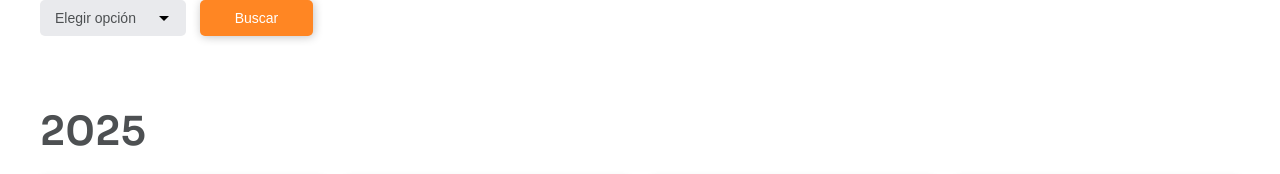
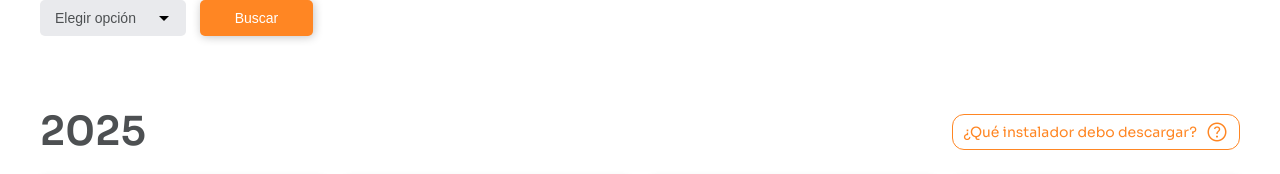
Before and after one commit to Microsip-Web/instaladores-page, a website built with Vite: page index.html in a window 1280 px wide. Shown: the top 174 px of the page. Built offline with nearby package versions, Linux system fonts and the light colour scheme.

Commit message:
Refactor appTest.js for improved readability and add question text for Pack2025; update index.html and style.css for new styles and structure

```diff
--- a/appTest.js
+++ b/appTest.js
@@ -1,11 +1,11 @@
-import { PackLegacy } from './packs/packLegacy';
-import { Pack2019 } from './packs/pack2019';
-import { Pack2020 } from './packs/pack2020';
-import { Pack2021 } from './packs/pack2021';
-import { Pack2022 } from './packs/pack2022';
-import { Pack2023 } from './packs/pack2023';
-import { Pack2024 } from './packs/pack2024';
-import { Pack2025 } from './packs/pack2025';
+import { PackLegacy } from "./packs/packLegacy";
+import { Pack2019 } from "./packs/pack2019";
+import { Pack2020 } from "./packs/pack2020";
+import { Pack2021 } from "./packs/pack2021";
+import { Pack2022 } from "./packs/pack2022";
+import { Pack2023 } from "./packs/pack2023";
+import { Pack2024 } from "./packs/pack2024";
+import { Pack2025 } from "./packs/pack2025";
 
 // paquetes
 const packs = {
@@ -19,8 +19,8 @@ const packs = {
   2025: Pack2025,
 };
 
-const packList = document.getElementById('content');
-const packYear = document.getElementById('pack-year');
+const packList = document.getElementById("content");
+const packYear = document.getElementById("pack-year");
 
 const displayPack = (pack) => {
   packList.innerHTML += `
@@ -44,10 +44,10 @@ const displayPack = (pack) => {
           <div class="pack-info">
             <p>Actualizado al ${
               pack.updated
-								? new Date(pack.updated).toLocaleDateString('es-ES', {
-										year: 'numeric',
-										month: 'short',
-										day: 'numeric',
+                ? new Date(pack.updated).toLocaleDateString("es-ES", {
+                    year: "numeric",
+                    month: "short",
+                    day: "numeric",
                   })
                 : pack.packYear
             } | ${pack.size}</p>
@@ -58,9 +58,43 @@ const displayPack = (pack) => {
   `;
 };
 
+// const displayPackContent = (pack) => {
+// 	packYear.innerHTML = `<h2>${pack[0].packYear}</h2>`;
+// 	packList.innerHTML = '';
+// 	pack.forEach((packItem) => {
+// 		if (packItem.frame) {
+// 			packList.innerHTML += `
+//         <div class="pack">
+//           <div class="pack-download-iframes">
+//             <iframe class="frametest" src=${packItem.frame} frameborder="0"></iframe>
+//           </div>
+//         </div>
+//       `;
+// 		} else {
+// 			displayPack(packItem);
+// 		}
+// 	});
+// };
 const displayPackContent = (pack) => {
-	packYear.innerHTML = `<h2>${pack[0].packYear}</h2>`;
-	packList.innerHTML = '';
+  // Check if the pack is Pack2025
+  const isPack2025 = pack === Pack2025;
+
+  // Conditionally add the question text only for Pack2025
+  packYear.innerHTML = isPack2025
+    ? `<div class="pack-year-container">
+         <h2>${pack[0].packYear}</h2>
+         <div class="question-text-container">
+          <a href="#faq" class="question-text">
+            ¿Qué instalador debo descargar?
+          </a>
+          <span class="material-symbols-outlined">
+             help
+          </span>
+         </div>
+       </div>`
+    : `<h2>${pack[0].packYear}</h2>`;
+
+  packList.innerHTML = "";
   pack.forEach((packItem) => {
     if (packItem.frame) {
       packList.innerHTML += `
@@ -77,12 +111,12 @@ const displayPackContent = (pack) => {
 };
 
 const getSelectedValue = () => {
-	const selectedValue = document.getElementById('menuSelector').value;
+  const selectedValue = document.getElementById("menuSelector").value;
   return selectedValue;
 };
 
-const btnBuscar = document.getElementById('btnBuscar');
-btnBuscar.addEventListener('click', () => {
+const btnBuscar = document.getElementById("btnBuscar");
+btnBuscar.addEventListener("click", () => {
   const value = getSelectedValue();
   const selectedPack = packs[value];
   displayPackContent(selectedPack);
--- a/index.html
+++ b/index.html
@@ -1,6 +1,5 @@
 <!DOCTYPE html>
 <html lang="en">
-
   <head>
     <meta charset="UTF-8" />
     <meta http-equiv="X-UA-Compatible" content="IE=edge" />
@@ -11,6 +10,18 @@
     <!-- script data and logic JS -->
     <script defer type="module" src="appTest.js"></script>
 
+    <link
+      rel="stylesheet"
+      href="https://fonts.googleapis.com/css2?family=Material+Symbols+Outlined:opsz,wght,FILL,GRAD@20..48,100..700,0..1,-50..200&icon_names=help"
+    />
+
+    <style>
+      .material-symbols-outlined {
+        font-variation-settings: "FILL" 0, "wght" 300, "GRAD" 0, "opsz" 24;
+        cursor: help;
+        color: inherit;
+      }
+    </style>
   </head>
 
   <body>
@@ -29,9 +40,7 @@
             <option value="2019">2019</option>
             <option value="Legado">Legado</option>
           </select>
-        <button class="search-btn" id="btnBuscar">
-          Buscar
-        </button>
+          <button class="search-btn" id="btnBuscar">Buscar</button>
         </div>
       </div>
 
@@ -40,5 +49,4 @@
       <div class="renderedContent" id="content"></div>
     </div>
   </body>
-
 </html>
--- a/packs/pack2025.js
+++ b/packs/pack2025.js
@@ -1,12 +1,4 @@
 export const Pack2025 = [
-  {
-    packYear: "2025",
-    packImg:
-      "https://uploads-ssl.webflow.com/62ebdd458759bdb749120f22/62fd1574a682a39ee3c7a2ff_Isotipo.png",
-    packTitle: "Microsip Completo",
-    frame:
-      "https://microsip.b-cdn.net/DescargasSoporte/Completo/2025-index-bunny.html",
-  },
   {
     packYear: "2025",
     packImg:
@@ -121,4 +113,12 @@ export const Pack2025 = [
     frame:
       "https://microsip.b-cdn.net/DescargasSoporte/SAAL/2025-index-bunny.html",
   },
+  {
+    packYear: "2025",
+    packImg:
+      "https://uploads-ssl.webflow.com/62ebdd458759bdb749120f22/62fd1574a682a39ee3c7a2ff_Isotipo.png",
+    packTitle: "Microsip Completo - Todos los Instaladores",
+    frame:
+      "https://microsip.b-cdn.net/DescargasSoporte/Completo/2025-index-bunny.html",
+  },
 ];
--- a/style.css
+++ b/style.css
@@ -434,6 +434,46 @@ iframe {
 	}
 }
 
+.question-text-container {
+	display: flex;
+	flex-direction: row;
+	align-items: center;
+	justify-content: center;
+	gap: 8px;
+  border-radius: 12px;
+  background-color: var(--whiteMS);
+  padding: 5px 10px;
+  cursor: pointer;
+  color: var(--orangeMS);
+  border: 1px solid var(--orangeMS);
+}
+
+.question-text-container:hover {
+	background-color: #ff862311;
+	color: var(--orangeMS);
+	transition: all 0.3s ease-in-out;
+}
+
+.question-text {
+	font-family: 'Sora', sans-serif;
+	margin-left: auto;
+	font-size: 14px;
+	font-weight: 400;
+  color: inherit;
+	text-decoration: none;
+}
+
+.pack-year-container {
+  display: flex;
+  flex-direction: row;
+  align-items: center;
+  justify-content: space-between;
+  @media screen and (max-width: 767px) {
+    flex-direction: column;
+    align-items: flex-start;
+  }
+}
+
 /* media query mobile */
 @media screen and (max-width: 767px) {
 	.parent-elements {
@@ -482,4 +522,5 @@ iframe {
         border-radius: 10px;
         box-shadow: 3px 3px 10px rgba(0, 0, 0, 0.241); */
 	}
+
 }
```
Also changed, not shown: dist/index.html, 4 other files. Lines whose indentation alone changed are shown as unchanged.
